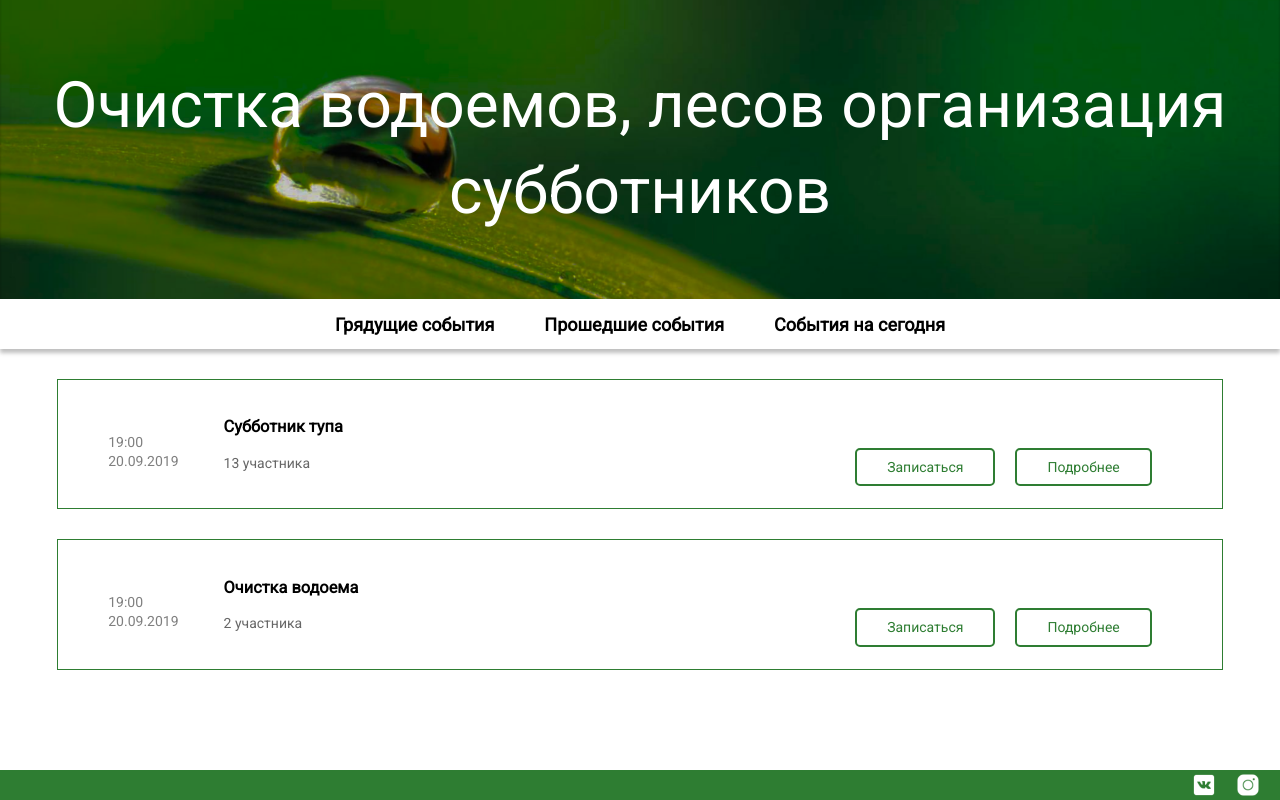
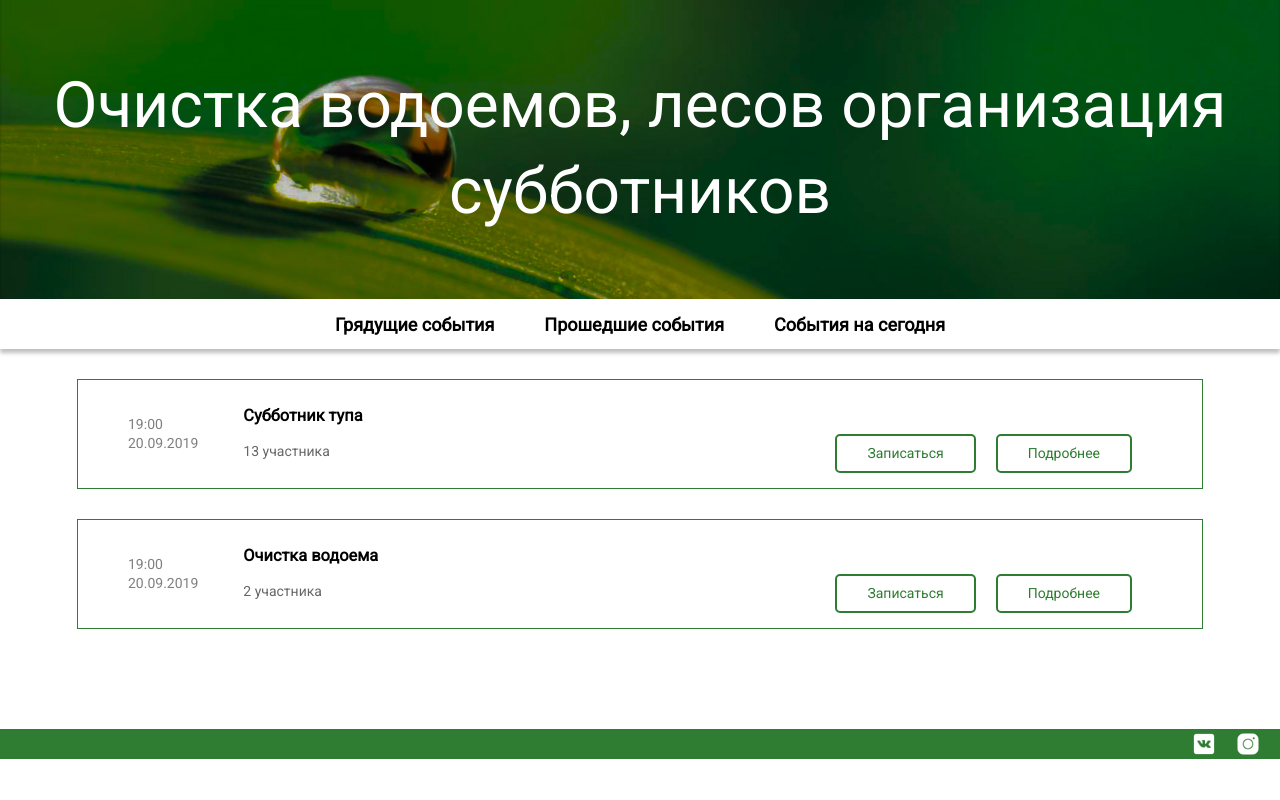
Before and after one commit to kirkylesich/eco-django, a Django app: page / in a window 1280 px wide. Shown: the part 41-841 px from the top of the page. After the commit the page ends 800 px from the top, so only its background shows below. Run offline with Django 3.2, Linux system fonts and the light colour scheme; data comes from the database, SQL or seed files in the repository.

Commit message:
Исправлены колонки на главной

```diff
--- a/static/css/style.css
+++ b/static/css/style.css
@@ -205,26 +205,31 @@ border-radius: 5px;
   padding: 30px 0 100px; }
 
 .card {
-  width: 83.088vw;
+  width: 60.088vw;
   display: flex;
-  font-size: 18px;
+  font-size: 24px;
   line-height: 134.09%;
   align-items: center;
-  padding: 22px 50px;
+  padding: 15px 50px;
   border: 1px solid #2E7D32;
   justify-content: space-between;}
 
 .card__info {
-  display: flex;}
+  display: flex;
+  align-items: center;}
 
 .card__date {
-  margin-top:31px;
   margin-right: 45px;
   color: rgba(0, 0, 0, 0.5);}
 
 .card__text h3 {
   font-weight: bold;
-  color: #000;}
+  color: #000;
+margin-top: 0;}
+
+.card__text p {
+  margin-bottom: 0;
+}
 
 .card__text {
   color: rgba(0, 0, 0, 0.6);}
@@ -242,9 +247,21 @@ border-radius: 5px;
   margin-right: 20px;
   border-radius: 5px;}
 
+.card__buttons a:first-child {
+  pointer-events: none;
+  cursor: default;
+}
+
 .card__buttons a:hover {
   background: #2E7D32;
   color: #fff;
+}
+
+@media (max-width: 1919px) {
+  .card {
+    width: 80vw;
+    font-size: 18px;
+  }
 }
 
 @media (max-width: 1365px) {
```
